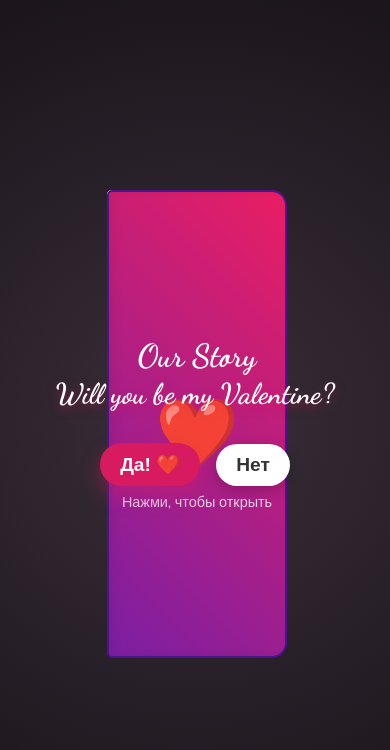
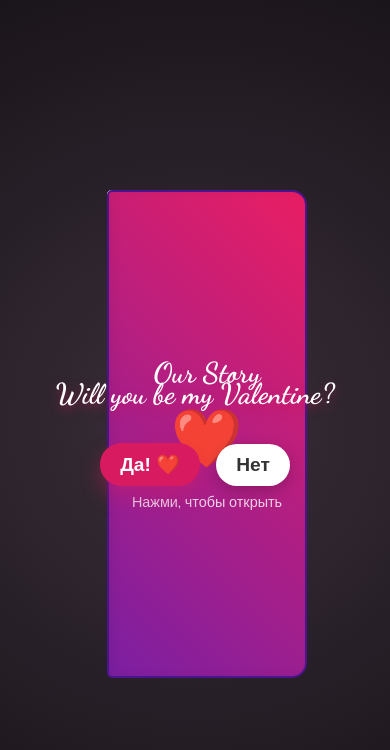
Before and after one commit to leopalladium/valentine-checker, a Nuxt app in the folder frontend/: page / in a window 390 px wide. Shown: the top 750 px of the page. Built offline with nearby package versions, Linux system fonts and the light colour scheme.

Commit message:
Add timeline feature with events and styles for improved storytelling

```diff
--- a/frontend/app/app.vue
+++ b/frontend/app/app.vue
@@ -6,6 +6,17 @@ const accepted = ref(false)
 const currentPage = ref(0) // 0 = Cover, 1 = Intro, 2 = Gallery, 3 = Game
 const totalPages = 3
 
+// --- TIMELINE DATA ---
+const timelineEvents = [
+  { date: 'First Hello', title: 'Start of Us', desc: 'The day our worlds collided.' },
+  { date: '14 Feb', title: 'First Valentine', desc: 'Simple, sweet, and unforgettable.' },
+  { date: 'Summer', title: 'Adventures', desc: 'Sunsets, road trips, and laughter.' },
+  { date: 'Today', title: 'Forever', desc: 'Writing our next chapter...' }
+]
+const activeEventIndex = ref(0)
+const selectEvent = (index) => {
+  activeEventIndex.value = index
+}
 
 // --- YES/NO BUTTON LOGIC ---
 const noTexts = [
@@ -229,23 +240,24 @@ const getZIndex = (pageIndex) => {
             </div>
           </div>
           <div class="back">
-            <!-- Back of Page 1 (Left side of spread 2) -->
-             <div class="content photo-page">
-               <h3>Memories ✨</h3>
-               <div class="polaroids">
-                 <div class="polaroid p1">
-                   <div class="img-box">
-                      <!-- Placeholders -->
-                      <img src="https://placehold.co/150x150/ffced9/d81b60?text=Photo+1" alt="Us">
-                   </div>
-                   <span>First Date</span>
+            <!-- Back of Page 1 (Left side of spread 2) - TIMELINE -->
+             <div class="content timeline-page">
+               <h3>Our Timeline ⏳</h3>
+               <div class="timeline">
+                 <div
+                   v-for="(event, index) in timelineEvents"
+                   :key="index"
+                   class="timeline-item"
+                   :class="{ 'active': activeEventIndex === index }"
+                   @click="selectEvent(index)"
+                 >
+                   <div class="point"></div>
+                   <div class="date-label">{{ event.date }}</div>
                  </div>
-                 <div class="polaroid p2">
-                    <div class="img-box">
-                      <img src="https://placehold.co/150x150/ffced9/d81b60?text=Photo+2" alt="Us">
-                    </div>
-                   <span>Silly Fits</span>
-                 </div>
+               </div>
+               <div class="event-details">
+                 <h4>{{ timelineEvents[activeEventIndex].title }}</h4>
+                 <p>{{ timelineEvents[activeEventIndex].desc }}</p>
                </div>
              </div>
           </div>
@@ -258,14 +270,25 @@ const getZIndex = (pageIndex) => {
           :style="{ zIndex: getZIndex(2) }"
         >
           <div class="front">
-            <!-- Front of Page 2 (Right side of spread 2) -->
+            <!-- Front of Page 2 (Right side of spread 2) - GALLERY -->
              <div class="content photo-page-2">
-                <div class="big-photo">
-                   <img src="https://placehold.co/250x200/ffced9/d81b60?text=Couple+Goal" alt="Big Photo">
-                   <span>Best Travel 🌍</span>
+                <div class="photo-grid">
+                  <div class="polaroid small-p">
+                    <div class="img-box">
+                      <img src="https://placehold.co/100x100/ffced9/d81b60?text=Us" alt="Pic">
+                    </div>
+                  </div>
+                  <div class="polaroid small-p">
+                    <div class="img-box">
+                      <img src="https://placehold.co/100x100/ffced9/d81b60?text=Cute" alt="Pic">
+                    </div>
+                  </div>
+                   <div class="big-photo">
+                      <img src="https://placehold.co/200x150/ffced9/d81b60?text=Travel" alt="Big Photo">
+                   </div>
                 </div>
                 <p class="love-note">
-                  "В тебе я нашел всё, что искал."
+                  "Collection of our happiest moments."
                 </p>
                 <div class="nav-actions">
                   <button class="small-btn" @click="prevPage">⬅️ Back</button>
@@ -464,19 +487,22 @@ html, body {
   align-items: center;
   justify-content: center;
   border: 2px solid #4a148c;
+  padding: 10px; /* Added padding to prevent overflow */
 }
 .cover-design {
   text-align: center;
   color: white;
+  width: 100%;
 }
 .cover-text {
   display: block;
   font-family: 'Dancing Script', cursive;
-  font-size: 3rem;
+  font-size: 2.5rem; /* Reduced from 3rem */
+  line-height: 1.2;
 }
 .heart-shape {
-  font-size: 5rem;
-  margin: 20px 0;
+  font-size: 4rem; /* Reduced from 5rem */
+  margin: 15px 0;
   animation: pulse 2s infinite;
 }
 .tap-hint {
@@ -514,6 +540,89 @@ html, body {
   margin-bottom: 20px;
   text-align: justify;
 }
+
+/* Timeline Styles */
+.timeline-page {
+  display: flex;
+  flex-direction: column;
+}
+.timeline {
+  display: flex;
+  justify-content: space-between;
+  margin: 20px 0;
+  width: 100%;
+  position: relative;
+}
+.timeline::before {
+  content: '';
+  position: absolute;
+  top: 10px; /* Align with dots */
+  left: 0;
+  width: 100%;
+  height: 2px;
+  background: #ff80ab;
+  z-index: 0;
+}
+.timeline-item {
+  position: relative;
+  z-index: 1;
+  display: flex;
+  flex-direction: column;
+  align-items: center;
+  cursor: pointer;
+  flex: 1;
+}
+.point {
+  width: 20px;
+  height: 20px;
+  background: #fff;
+  border: 3px solid #d81b60;
+  border-radius: 50%;
+  transition: all 0.3s;
+}
+.date-label {
+  font-size: 0.8rem;
+  margin-top: 5px;
+  font-weight: bold;
+  opacity: 0.7;
+}
+.timeline-item.active .point {
+  background: #d81b60;
+  transform: scale(1.3);
+}
+.timeline-item.active .date-label {
+  color: #d81b60;
+  opacity: 1;
+}
+.event-details {
+  background: #fff0f6;
+  padding: 15px;
+  border-radius: 10px;
+  margin-top: 10px;
+  border: 1px dashed #d81b60;
+  min-height: 100px;
+  transition: all 0.3s ease;
+}
+.event-details h4 {
+  margin: 0 0 10px 0;
+  color: #c2185b;
+  font-family: 'Dancing Script', cursive;
+  font-size: 1.5rem;
+}
+
+.photo-grid {
+  display: flex;
+  flex-wrap: wrap;
+  justify-content: center;
+  gap: 15px;
+  margin-bottom: 15px;
+}
+.small-p {
+  width: 80px;
+  padding: 5px 5px 20px 5px;
+  transform: rotate(-5deg);
+}
+.small-p:nth-child(2) { transform: rotate(5deg); }
 
 .polaroids {
   margin-top: 20px;
@@ -638,8 +747,8 @@ html, body {
   .btn { padding: 10px 20px; font-size: 1.2rem; }
 
   /* Responsive Content */
-  .cover-text { font-size: 2rem; }
-  .heart-shape { font-size: 3.5rem; }
+  .cover-text { font-size: 1.8rem; }
+  .heart-shape { font-size: 3rem; }
 
   .text-page h2 { font-size: 1.8rem; margin-bottom: 10px; }
   .text-page p { font-size: 0.9rem; line-height: 1.3; margin-bottom: 10px; }
```
